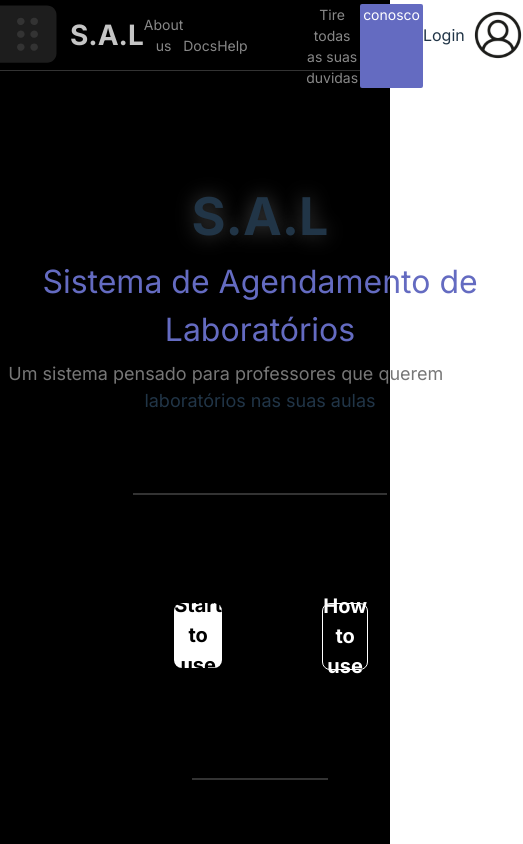
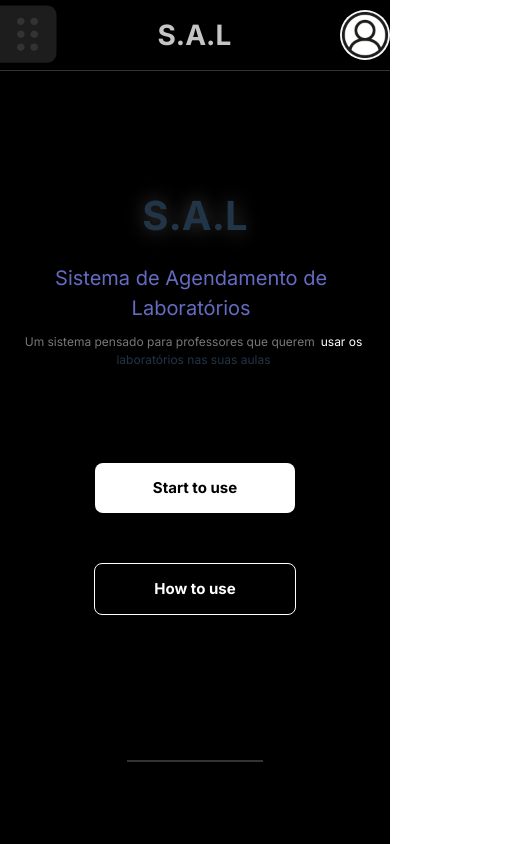
Before and after one commit to gabriellimao7500/SAL, a React (Vite) app in the folder Frontend/: page / in a window 390 px wide. Shown: the whole page, 523 px wide, since content can reach past the window. Built offline with nearby package versions, Linux system fonts and the light colour scheme.

Commit message:
responsividade 5%

```diff
--- a/Frontend/src/components/Hamburguer/Hamburguer.css
+++ b/Frontend/src/components/Hamburguer/Hamburguer.css
@@ -2,6 +2,7 @@
     display: flex;
     position: fixed;
     top: 5px;
+    z-index: 10;
 }
 
 .off{
--- a/Frontend/src/components/Login/Login.css
+++ b/Frontend/src/components/Login/Login.css
@@ -81,3 +81,7 @@
     left: calc(50% - 104px);
   }
 }
+
+@media (max-width: 415px) {
+
+}
--- a/Frontend/src/components/header/Header.css
+++ b/Frontend/src/components/header/Header.css
@@ -15,16 +15,16 @@ header{
     justify-content: space-between;
 }
 
-.division > :nth-child(1){
+.division > :nth-child(2){
     display: flex;
     width: 180px;
 }
 
-.division > :nth-child(1) > div{
+.division > :nth-child(2) > div{
     width: 70px;
 }
 
-.division > :nth-child(1) > h1 > :nth-child(1){
+.division > :nth-child(2) > h1 > :nth-child(1){
     font-size: 28px;
     cursor: pointer;
     transition: 200ms ease-in-out;
@@ -32,7 +32,7 @@ header{
     font-weight: bold;
 }
 
-.division > :nth-child(1) > h1:hover> :nth-child(1){
+.division > :nth-child(2) > h1:hover> :nth-child(1){
     color: #f7f7f7;
     transition: 150ms ease-in-out;
 }
@@ -85,3 +85,28 @@ header{
 .schoolName{
     min-width: 15%;
 }
+
+.deadpool_2 {
+    position: fixed;
+}
+
+@media  (max-width: 415px) {
+    .info {
+        display: none;
+    }
+    .duvidas {
+        display: none;
+    }
+    .deadpool_3{
+        display: none;
+    }
+    .deadpool_2{
+        position: relative;
+        width: 50px;
+        height: 50px;
+    }
+    .division > :nth-child(2) {
+        width: 75px;
+    }
+
+}
--- a/Frontend/src/components/header/Header.jsx
+++ b/Frontend/src/components/header/Header.jsx
@@ -9,8 +9,9 @@ function Header(){
         <header>
             <Hamburguer></Hamburguer>
             <section className='division'>
+                <div className="deadpool_2"></div>
                 <div>
-                <div></div>
+                <div className='deadpool_3'></div>
 
                 <h1>
                 <Link to="/">
@@ -23,7 +24,6 @@ function Header(){
                     <div>Docs</div>
                     <div>Help</div>
                 </section>
-                <div className='schoolName'></div>
                 <div className='duvidas'>
                     <div>duvidas</div>
                     <div>Tire todas as suas duvidas<div>conosco</div></div>
--- a/Frontend/src/components/header/User/User.css
+++ b/Frontend/src/components/header/User/User.css
@@ -39,3 +39,9 @@
         opacity: 1;
     }
 }
+
+@media (max-width: 415px) {
+    .user div {
+        display: none;
+    }
+}
--- a/Frontend/src/index.css
+++ b/Frontend/src/index.css
@@ -1,3 +1,4 @@
+
 :root {
   font-family: Inter, system-ui, Avenir, Helvetica, Arial, sans-serif;
   line-height: 1.5;
@@ -26,7 +27,6 @@ body {
   margin: 0;
   display: flex;
   place-items: center;
-  min-width: 320px;
   min-height: 100vh;
 }
 
--- a/Frontend/src/pages/Home.css
+++ b/Frontend/src/pages/Home.css
@@ -86,3 +86,35 @@ section.Content{
    filter: blur(1px);
 
  }
+
+ @media (max-width: 415px) {
+  section.Content > :nth-child(1) > h1 {
+    font-size: 40px;
+    width: 100vw;
+    margin-bottom: 1px;
+  }
+  h2 {
+    font-size: 20px;
+    width: 98vw;
+    margin-bottom: 30px;
+  }
+  section.Content > :nth-child(1) > .desc {
+    font-size: 12px;
+    width: 90vw;
+    margin-left: 18px;
+  }
+  .buttons {
+    flex-direction: column;
+    align-items: center;
+
+    gap: 50px;
+  }
+  .buttons a{
+    width: 200px;
+    height: 50px;
+    font-size: 15px;
+  }
+  .line1 {
+    display: none;
+  }
+ }
```
Also changed, not shown: 1 other file (tests, documents, lock files or other folders).
